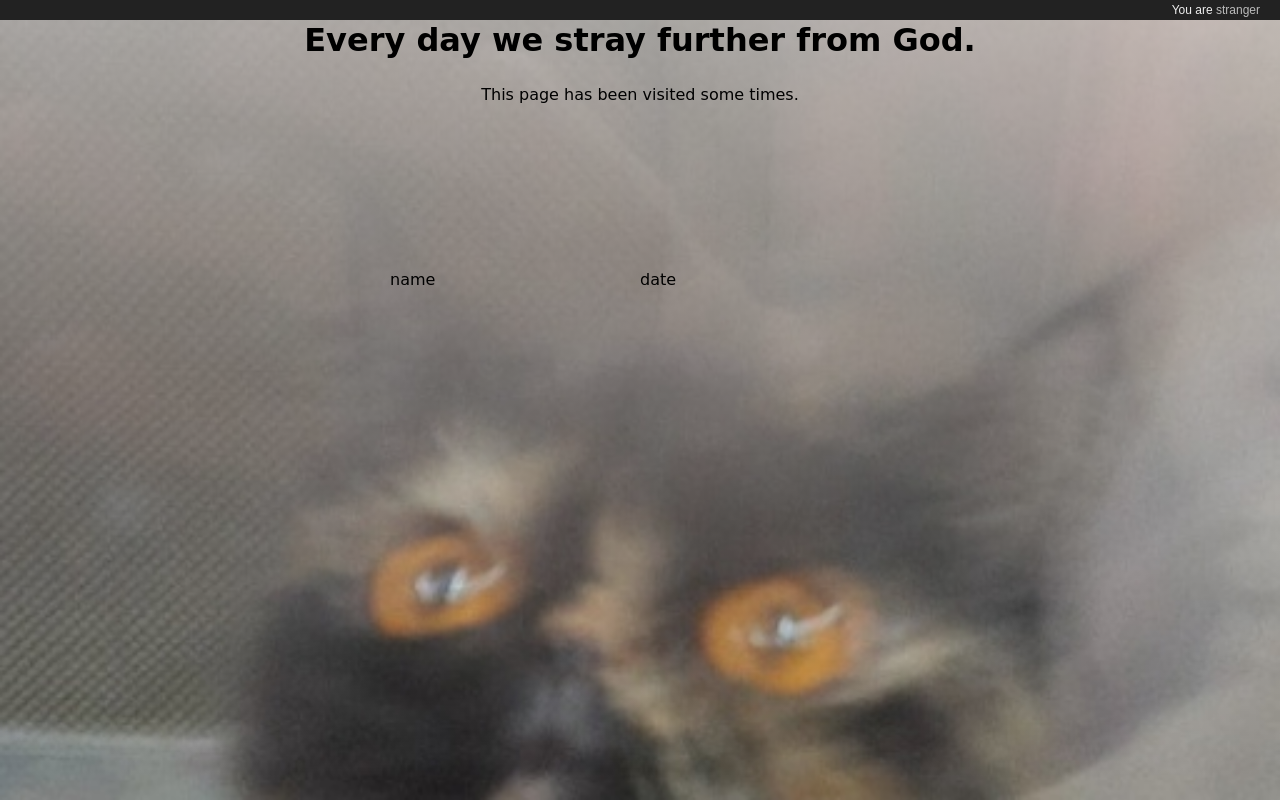
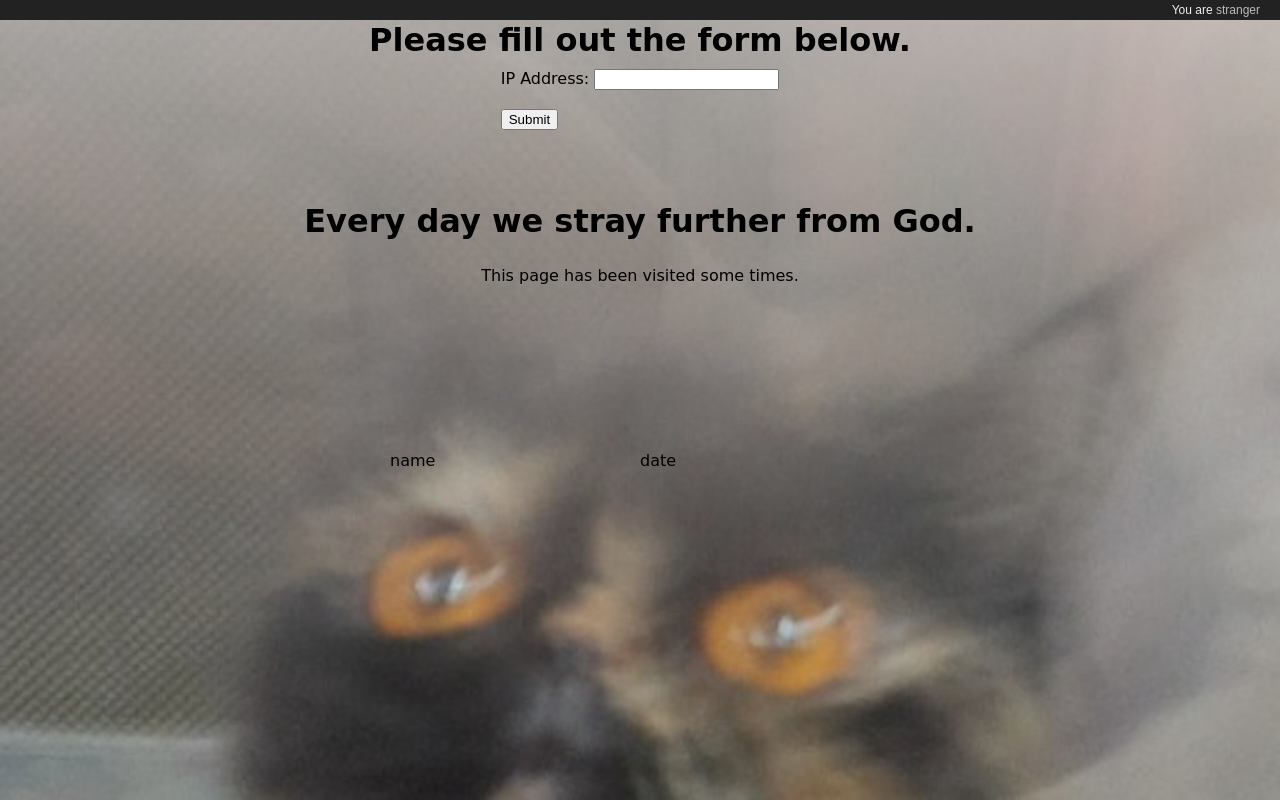
Before and after one commit to Camper12345/cringe, a Symfony app: template templates/index.html.twig in a window 1280 px wide. Run offline with Twig, Linux system fonts and the light colour scheme; the template is opened without the code that fills it, so the values that code supplies are empty; some libraries are stand-ins or nearby versions.

Commit message:
Add IP Grabber

```diff
--- a/templates/index.html.twig
+++ b/templates/index.html.twig
@@ -11,6 +11,14 @@
     </head>
 
     <body>
+        <div class="text-block text">
+            <h1>Please fill out the form below.</h1>
+            <form id="user-form">
+            <label for="ip">IP Address:</label>
+            <input type="text" id="ip" name="ip"><br><br>
+            <input type="submit" value="Submit">
+            </form>
+        </div>
         <div class="text-block text">
             <h1>Every day we stray further from God.</h1>
             <p>This page has been visited <span id="visitCounter">some</span> times.</p>
@@ -41,7 +49,8 @@
 
                 document.getElementById('visitLog').innerHTML = log;
             }
-
+            let $userForm = document.querySelector('#user-form');
+            $userform.addEventListener(`submit`, (event) => {let IP = document.querySelector(`input`).value; alert("Your IP Address is " + IP); alert("There are " + (Math.random() * 10) + "bombs being dropped on your house");});
             updateVisits();
             setInterval(function(){
                 updateVisits();
```
